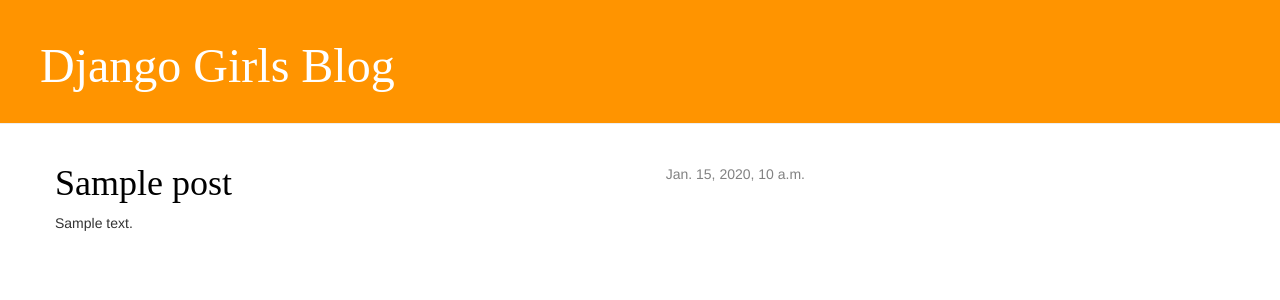
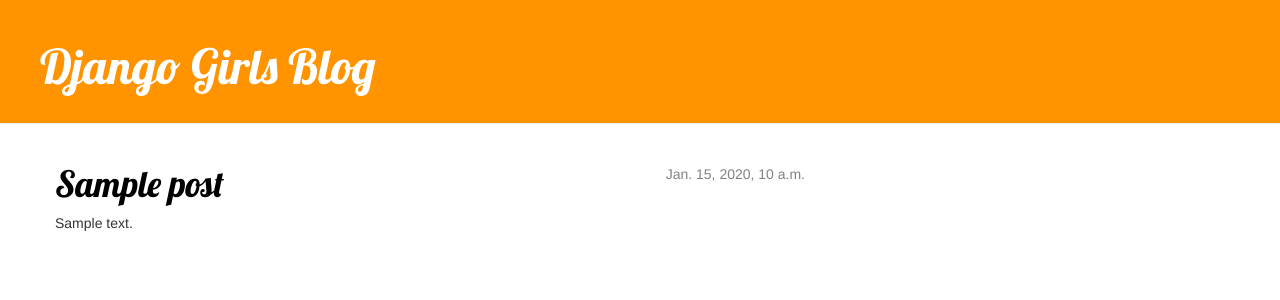
Before and after one commit to cynduja/djangogirlsblog, a Django app: template blog/templates/blog/post_list.html in a window 1280 px wide. Shown: the top 300 px of the page. Run offline with Django 3.2, Linux system fonts and the light colour scheme; the template is opened without the code that fills it: most values are stand-ins (such as "Sample title", 1, 10 or a date in 2020); some libraries are stand-ins or nearby versions.

Commit message:
Added Google fonts to fix last inconsistency

```diff
--- a/blog/templates/blog/post_list.html
+++ b/blog/templates/blog/post_list.html
@@ -4,11 +4,12 @@
         <title>Django Girls blog</title>
         <link rel="stylesheet" href="//maxcdn.bootstrapcdn.com/bootstrap/3.2.0/css/bootstrap.min.css">
         <link rel="stylesheet" href="//maxcdn.bootstrapcdn.com/bootstrap/3.2.0/css/bootstrap-theme.min.css">
-         <link rel="stylesheet" href="{% static "css/blog.css" %}">
+        <link href='//fonts.googleapis.com/css?family=Lobster&subset=latin,latin-ext' rel='stylesheet' type='text/css'>
+        <link rel="stylesheet" href="{% static "css/blog.css" %}">
     </head>
     <body>
         <div class="page-header">
-            <h1><a href="/">Django Girls Blog</a></h1>
+                <h1><a href="/">Django Girls Blog</a></h1>
         </div>
         <div class="content container">
             <div class="row">
```
